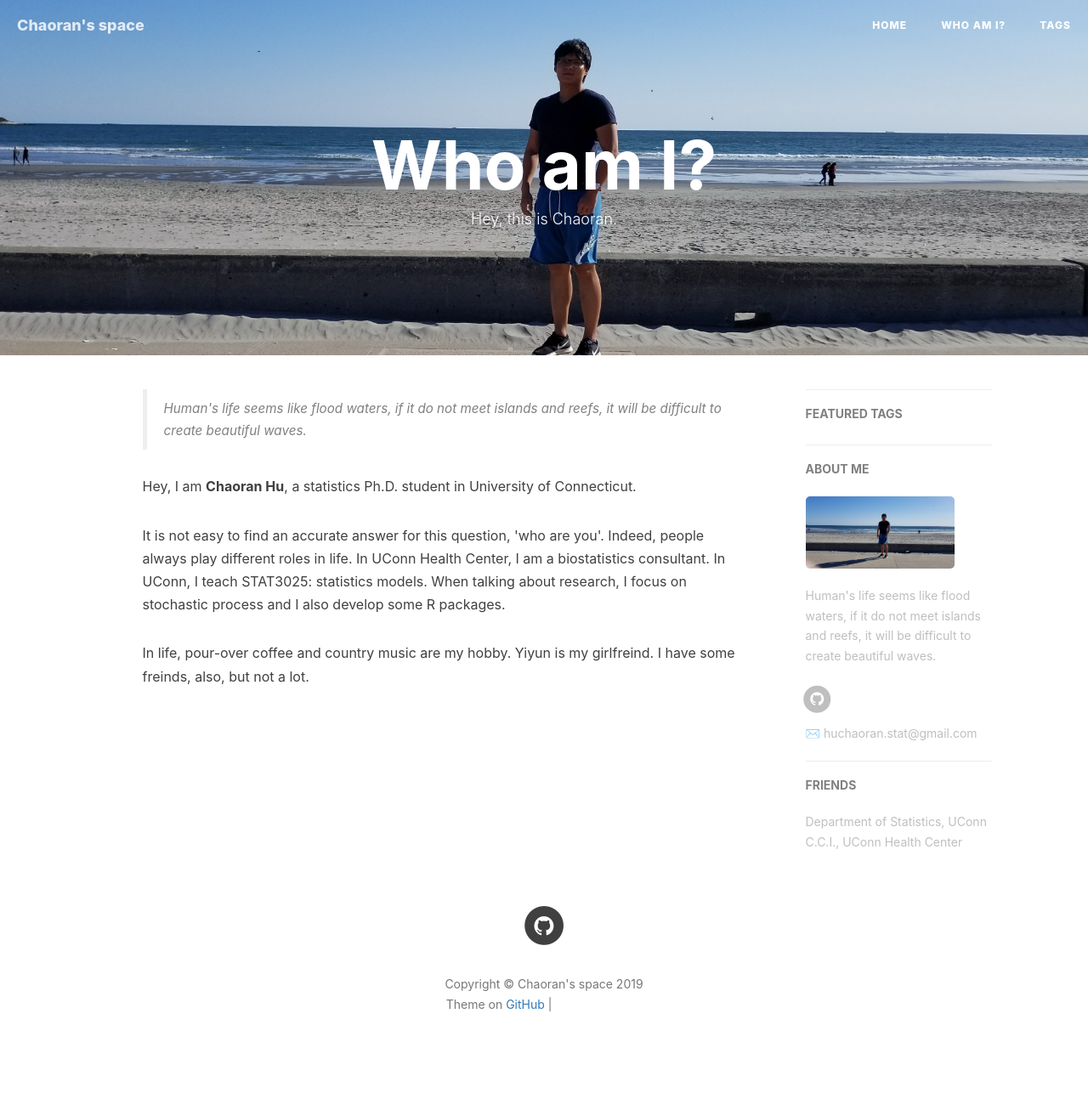
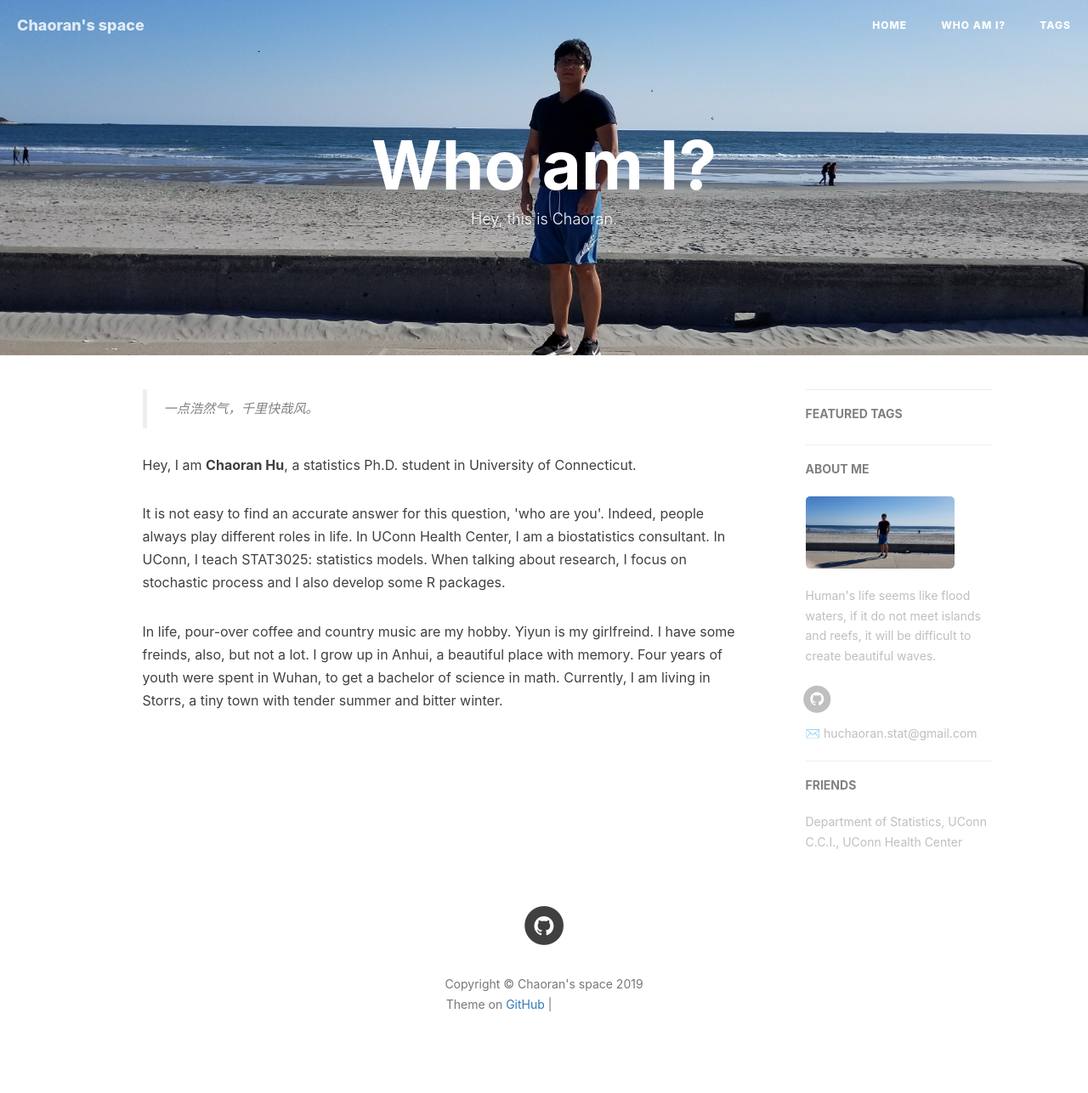
Before and after one commit to ChaoranHu/ChaoranHu.github.io, a Jekyll site: the page built from about.html, in a window 1280 px wide. Shown: the whole page at 85% size. Built offline with Jekyll 4.4.1, drawn with Linux system fonts in a browser that asks for light colours; nearby versions of some CDN libraries; comment, search, counter and statistics services are not loaded; grey boxes are pictures that could not be loaded.

Commit message:
Update about.html

```diff
--- a/about.html
+++ b/about.html
@@ -9,7 +9,7 @@ header-img: "img/chaoran.jpg"
 <div class="zh post-container">
 
     <!--copied from markdown -->
-    <blockquote><p>Human's life seems like flood waters, if it do not meet islands and reefs, it will be difficult to create beautiful waves.</p></blockquote>
+    <blockquote><p>一点浩然气，千里快哉风。</p></blockquote>
 
     <p>Hey, I am <strong>Chaoran Hu</strong>, a statistics Ph.D. student in University of Connecticut.</p>
 
@@ -18,7 +18,9 @@ header-img: "img/chaoran.jpg"
     When talking about research, I focus on stochastic process and I also develop some R packages.</p>
 
     <p>In life, pour-over coffee and country music are my hobby. Yiyun is my girlfreind.
-    I have some freinds, also, but not a lot.</p>
+    I have some freinds, also, but not a lot. I grow up in Anhui, a beautiful place with memory.
+    Four years of youth were spent in Wuhan, to get a bachelor of science in math.
+    Currently, I am living in Storrs, a tiny town with tender summer and bitter winter.</p>
 
 
 </div>
```
